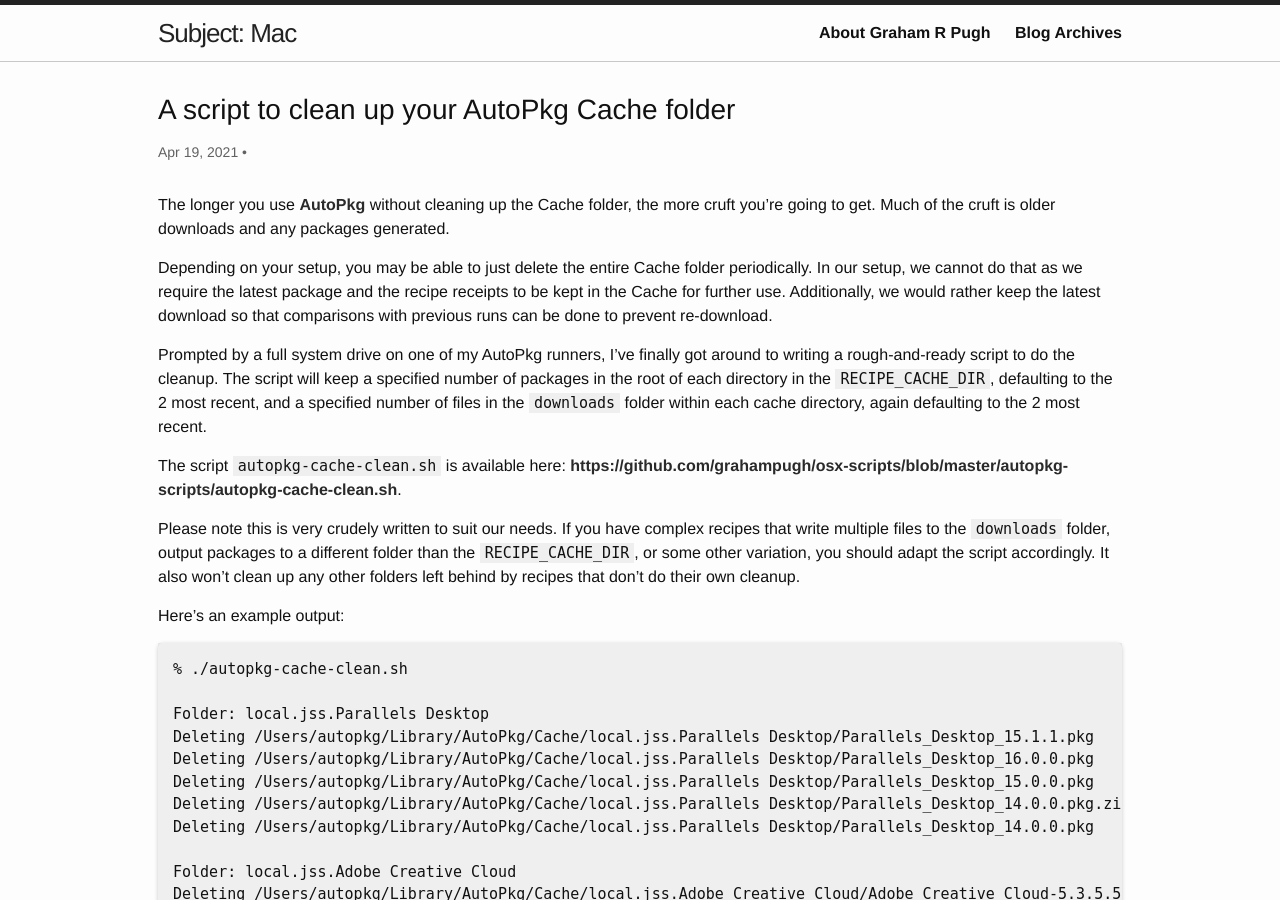
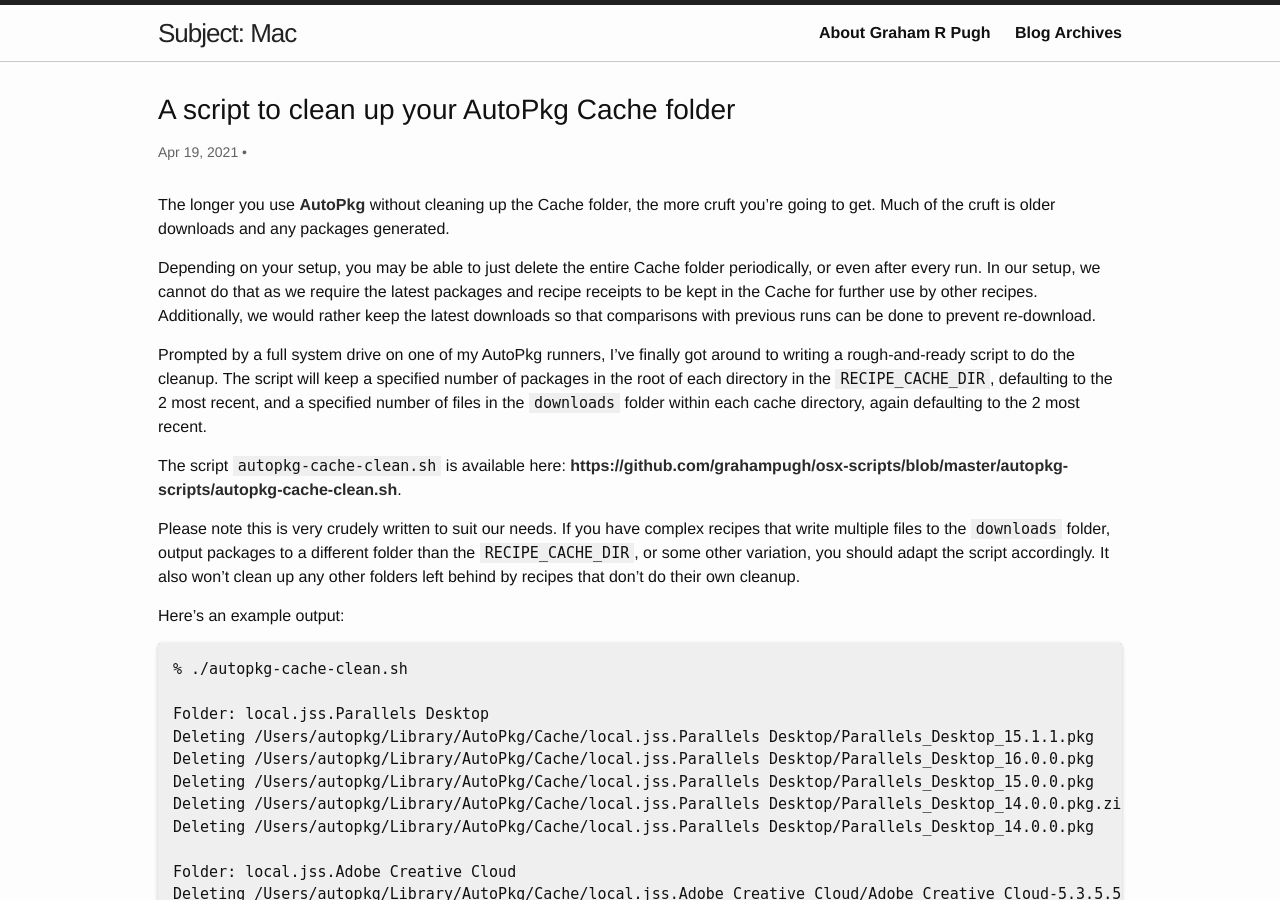
Before and after one commit to grahampugh/grahampugh.github.io, a Jekyll site: the page built from _posts/2021-04-19-autopkg-cache-clean.md, in a window 1280 px wide and 900 px high. Built offline with Jekyll 4.4.1, drawn with Linux system fonts in a browser that asks for light colours; comment, search, counter and statistics services are not loaded.

Commit message:
fine tuning

```diff
--- a/_posts/2021-04-19-autopkg-cache-clean.md
+++ b/_posts/2021-04-19-autopkg-cache-clean.md
@@ -6,7 +6,7 @@
 
 The longer you use [AutoPkg] without cleaning up the Cache folder, the more cruft you're going to get. Much of the cruft is older downloads and any packages generated.
 
-Depending on your setup, you may be able to just delete the entire Cache folder periodically. In our setup, we cannot do that as we require the latest package and the recipe receipts to be kept in the Cache for further use. Additionally, we would rather keep the latest download so that comparisons with previous runs can be done to prevent re-download.
+Depending on your setup, you may be able to just delete the entire Cache folder periodically, or even after every run. In our setup, we cannot do that as we require the latest packages and recipe receipts to be kept in the Cache for further use by other recipes. Additionally, we would rather keep the latest downloads so that comparisons with previous runs can be done to prevent re-download.
 
 Prompted by a full system drive on one of my AutoPkg runners, I've finally got around to writing a rough-and-ready script to do the cleanup. The script will keep a specified number of packages in the root of each directory in the `RECIPE_CACHE_DIR`, defaulting to the 2 most recent, and a specified number of files in the `downloads` folder within each cache directory, again defaulting to the 2 most recent.
 
```
